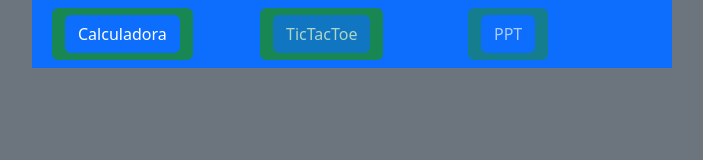
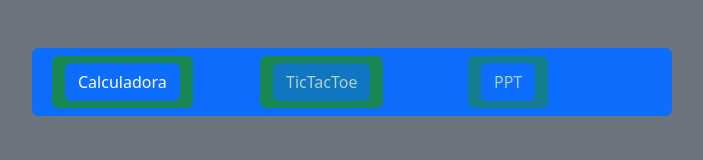
Before and after one commit to Zroig/Tests, a plain HTML site: page index.html in a window 1280 px wide. Shown: the whole page, without its empty margins (288-991 px from the left). Drawn offline with nearby package versions, Linux system fonts and the light colour scheme.

Commit message:
Added margins

```diff
--- a/index.html
+++ b/index.html
@@ -6,7 +6,7 @@
         <script src="https://cdn.jsdelivr.net/npm/bootstrap@5.3.3/dist/js/bootstrap.min.js" integrity="sha384-0pUGZvbkm6XF6gxjEnlmuGrJXVbNuzT9qBBavbLwCsOGabYfZo0T0to5eqruptLy" crossorigin="anonymous"></script>
     </head>
     <body class="bg-secondary">
-        <div class="bg-primary w-50 m-auto p-2">
+        <div class="bg-primary w-50 ms-auto mt-5 me-auto p-2 rounded">
             <div class="container">
                 <div class="row">
                     <div class="col">
```
